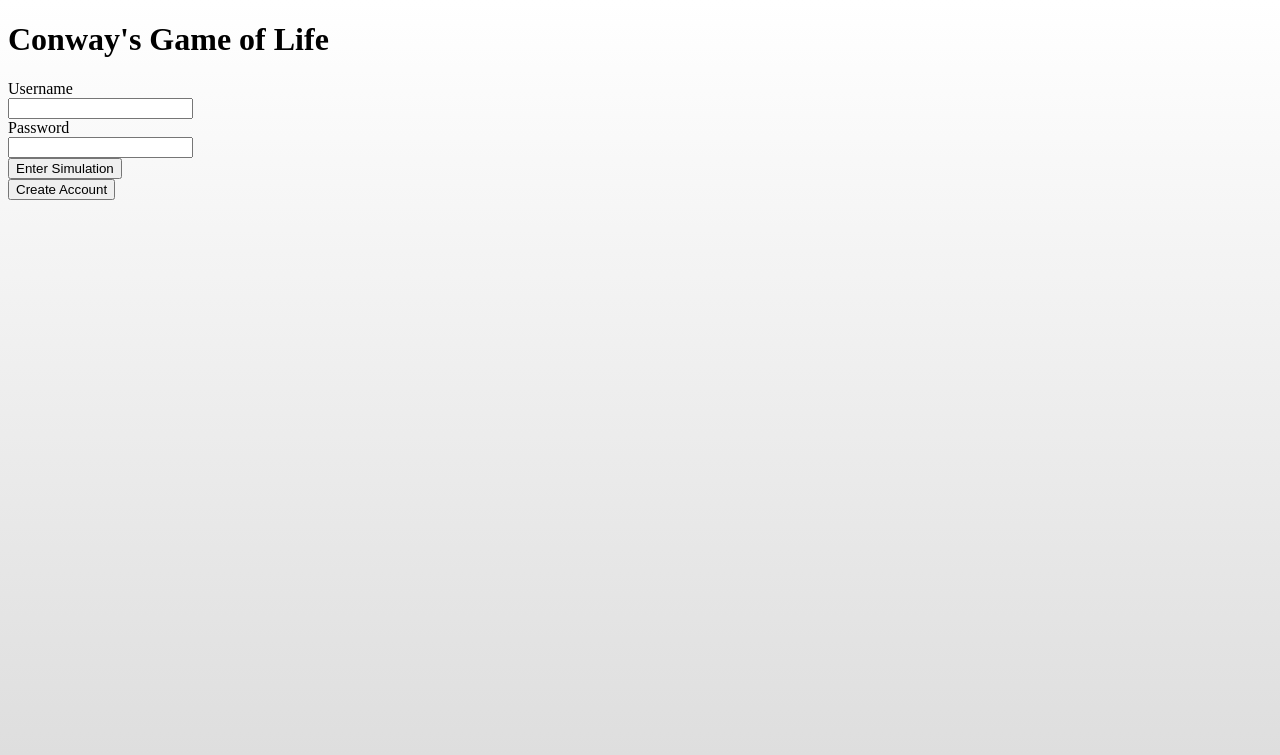
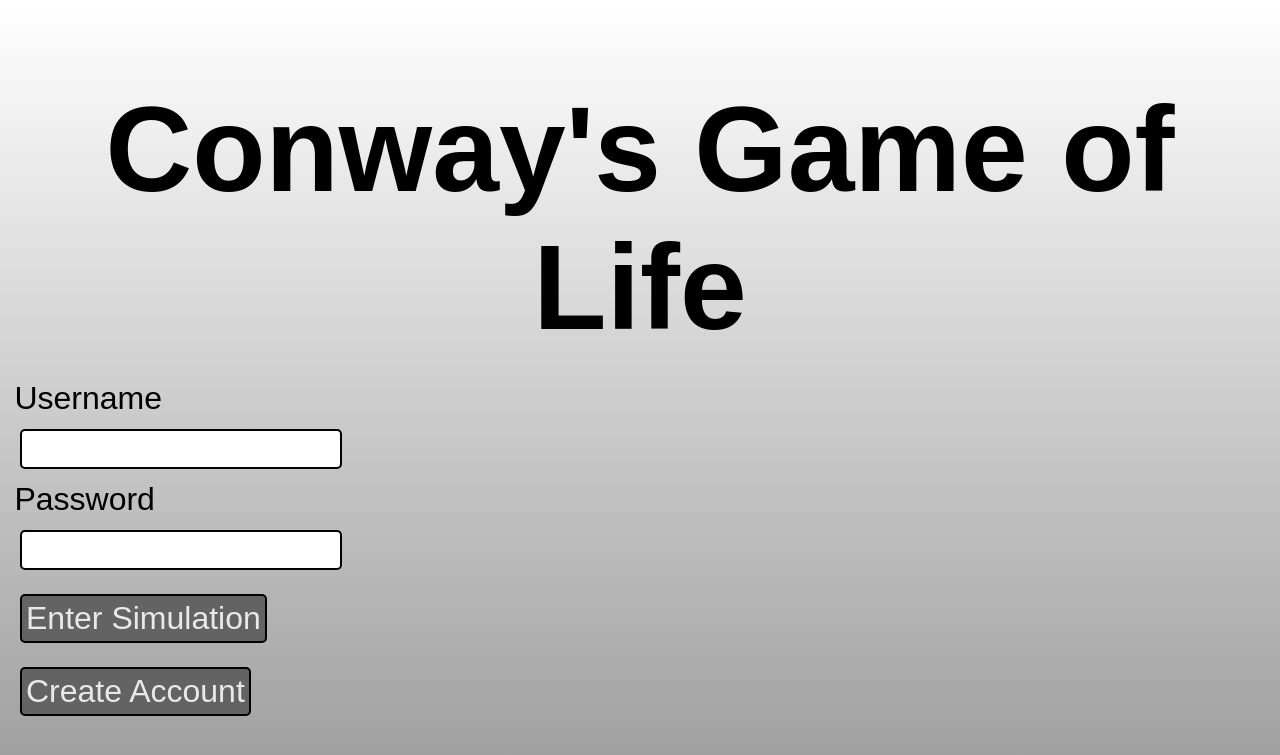
Before and after one commit to jngui1/WebProP3, a PHP site: page /?error=1 in a window 1280 px wide. Shown: the top 755 px of the page. Run offline with PHP 8.4, Linux system fonts and the light colour scheme.

Commit message:
Adjusted CSS styling to line up with main branch

```diff
--- a/index.php
+++ b/index.php
@@ -28,7 +28,7 @@
     </head>
 
     <body>
-        <div><h1>Conway's Game of Life</h1></div>
+        <div><h1 id="#header">Conway's Game of Life</h1></div>
 
         <div <?= $hidden ?>>
             <h2>Invalid Information - Please Try Again</h2>
--- a/layout.css
+++ b/layout.css
@@ -1,8 +1,68 @@
 body {
     background-size: 100vw 100vh;
-    background-image: linear-gradient(white, #DCDCDC);
+    background-image: linear-gradient(white, #9b9b9b);
+    font-family: 'Arial', sans-serif;
+}
+
+h1 {
+    text-align: center;
+    font-size: 15vh;
+    margin-bottom: 3vh;
+}
+
+h2 {
+    text-align: center;
+    font-size: 9vh;
+}
+
+label {
+    font-size: 4vh;
+    margin: 0.8vh;
+}
+
+input{
+    font-size: 3vh;
+    padding: 0.5vh;
+    margin: 1.5vh;
+    border-radius: 5px;
+    border: 2px solid #000000;
+}
+
+
+input[type="submit"] {
+    font-size: 4vh;
+    background-color: #636363;
+    color: #e9e9e9;
+    border: 2px solid #000000;
+}
+
+button {
+    font-size: 4vh;
+    padding: 0.5vh;
+    margin: 1.5vh;
+    border-radius: 5px;
+    background-color: #636363;
+    color: #e9e9e9;
+    border: 2px solid #000000;
 }
 
 .hidden {
     display: none;
 }
+
+.vertical-stack-center {
+    display: flex;
+    justify-content: center;
+    align-items: center;
+    flex-direction: column;
+}
+
+.vertical-stack {
+    display: flex;
+    flex-direction: column;
+    align-items: center;
+}
+
+#header {
+    padding-top: 4vh;
+}
```
